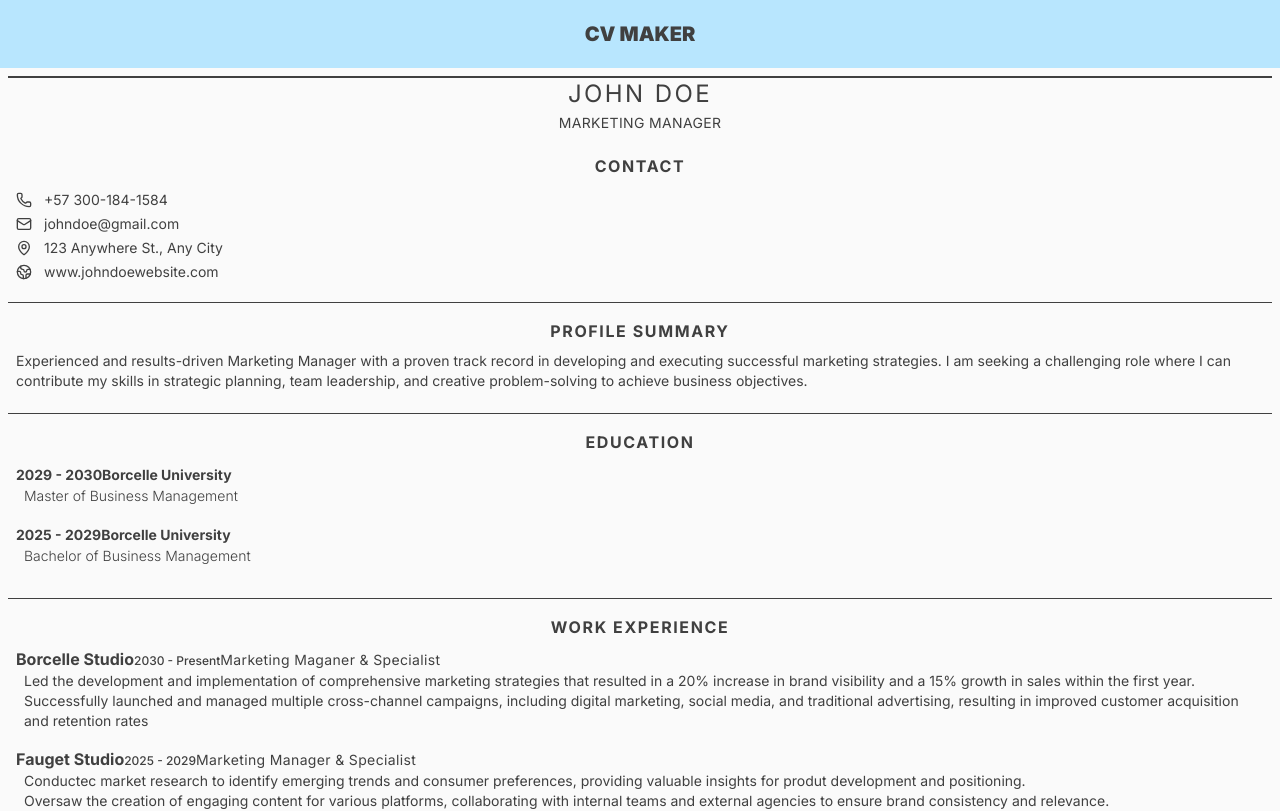
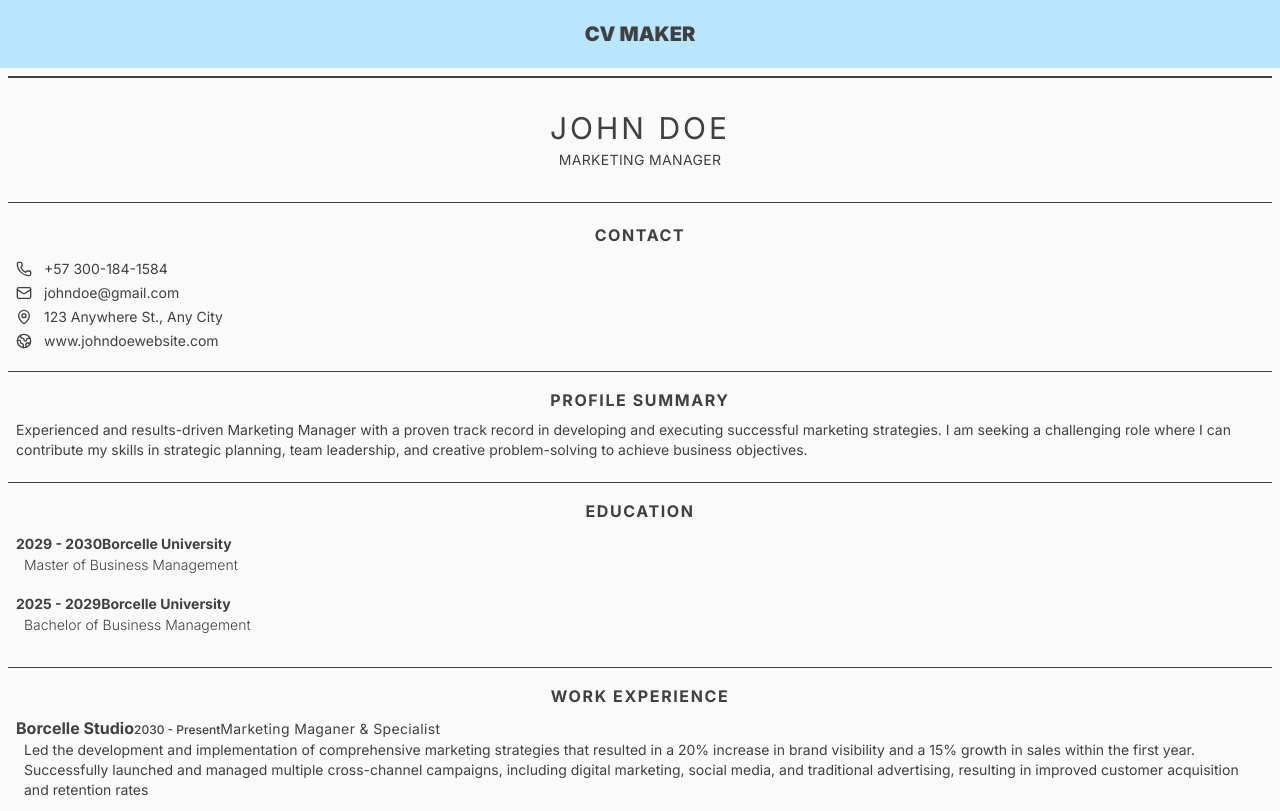
Before and after one commit to Carlosaac23/TOP-cv-application, a React (Vite) app: page / in a window 1280 px wide. Shown: the top 811 px of the page. Built offline with nearby package versions, Linux system fonts and the light colour scheme.

Commit message:
refactor: add all style from Form component into each component so Form component just return the inner components with styles each one

```diff
--- a/src/components/Form/Name.jsx
+++ b/src/components/Form/Name.jsx
@@ -6,23 +6,19 @@ export default function Name() {
   const [profession, setProfession] = useState('Marketing Manager');
 
   return (
-    <>
-      <div>
+    <div className='flex flex-col items-center gap-1 border-b py-8'>
       <SingleLineEdit
         name='Name'
         value={name}
         setValue={setName}
-          className={'w-full text-center text-2xl tracking-widest uppercase'}
+        className={'text-3xl tracking-widest uppercase'}
       />
-      </div>
-      <div>
       <SingleLineEdit
         name='Profession'
         value={profession}
         setValue={setProfession}
-          className={'w-full text-center text-sm tracking-wide uppercase'}
+        className={'text-sm tracking-wide uppercase'}
       />
     </div>
-    </>
   );
 }
```
Lines whose indentation alone changed are shown as unchanged.
